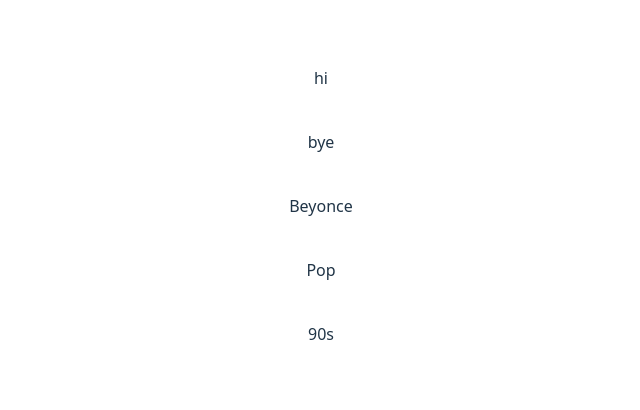
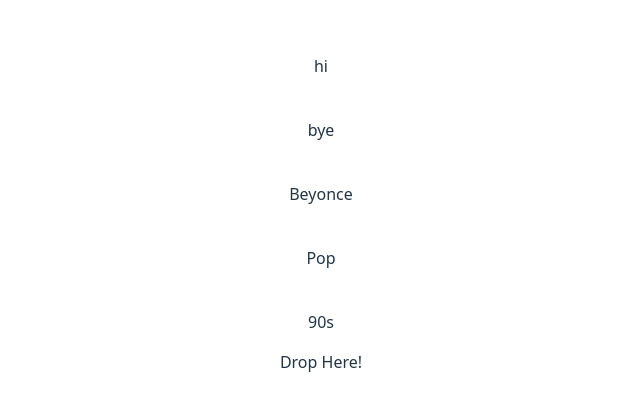
Before and after one commit to JiwonJJeong/playlist-suggester, a React (Vite) app: page / in a window 1280 px wide. Shown: the part 206-616 px from the top of the page, without its empty margins (319-959 px from the left). Built offline with nearby package versions, Linux system fonts and the light colour scheme.

Commit message:
Feat: Allow drag and drop disks onto receiver
Use Drag and Drop API to pass data and show
dragging of images

```diff
--- a/src/App.jsx
+++ b/src/App.jsx
@@ -1,9 +1,8 @@
-import { useState } from 'react'
+import DiskReceiver from "./DiskReceiver.jsx"
 import Disk from "./Disk.jsx"
 import './App.css'
 
 function App() {
-  const [count, setCount] = useState(0)
 
   return (
     <>
@@ -12,6 +11,7 @@
       <Disk inputText="Beyonce"></Disk>
       <Disk inputText="Pop"></Disk>
       <Disk inputText="90s"></Disk>
+      <DiskReceiver />
     </>
   )
 }
--- a/src/Disk.jsx
+++ b/src/Disk.jsx
@@ -1,9 +1,12 @@
 /*import "./Disk.css"*/
 
 export default function Disk({inputText}){
+    function handleDragStart(e){
+        e.dataTransfer.setData("text/plain", inputText);
+      }
 
     return (
-        <figure className="disk">
+        <figure draggable="true" onDragStart={handleDragStart} className="disk">
             <img>
             </img>
             <figcaption>{inputText}</figcaption>
--- /dev/null
+++ b/src/DiskReceiver.jsx
@@ -0,0 +1,17 @@
+export default function DiskReceiver(){
+    function handleDrop(e){
+        const data = e.dataTransfer.getData("text/plain");
+        console.log(data);
+        e.preventDefault();
+      }
+
+      function handleDragOver(e){
+        e.preventDefault();
+      }
+
+    return (
+        <div onDrop={handleDrop} onDragOver={handleDragOver}>
+            Drop Here!
+        </div>
+    )
+}
```
